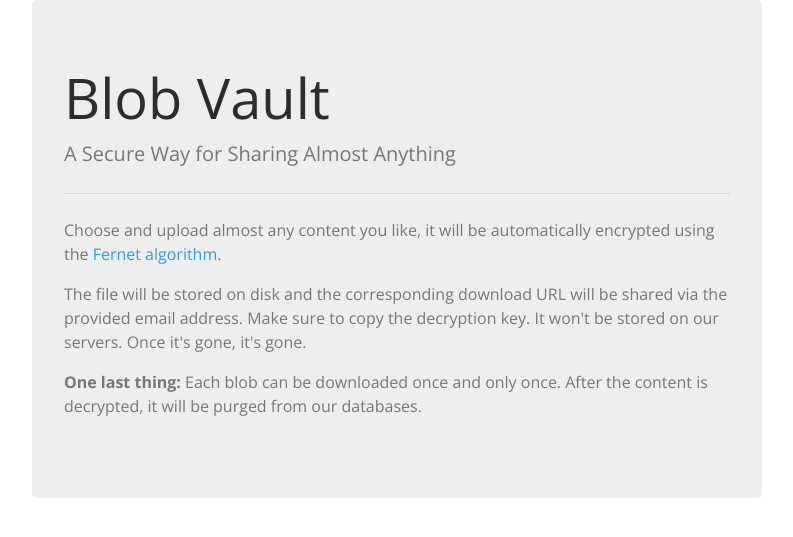
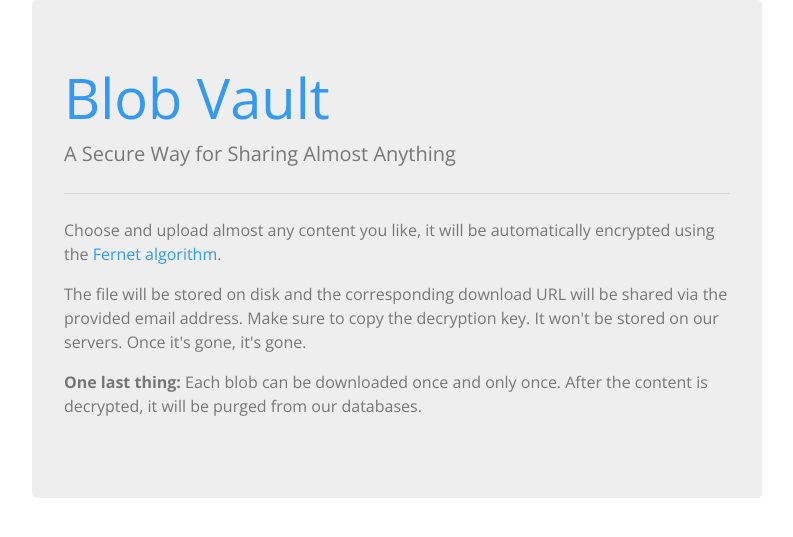
Before and after one commit to shimst3r/blobvault, a Django app: template app/templates/app/base.html in a window 1280 px wide. Shown: the top 537 px of the page, without its empty margins (243-1036 px from the left). Run offline with Django 3.2, Linux system fonts and the light colour scheme; the template is opened without the code that fills it, so the values that code supplies are empty; some libraries are stand-ins or nearby versions.

Commit message:
Make page title a link

```diff
--- a/app/templates/app/base.html
+++ b/app/templates/app/base.html
@@ -29,7 +29,7 @@
       <div class="row justify-content-center">
         <div class="col-8">
           <div class="jumbotron">
-            <h1 class="display-4">Blob Vault</h1>
+            <h1 class="display-4"><a href="{% url 'app:upload-file' %}">Blob Vault</a></h1>
             <p class="lead">A Secure Way for Sharing Almost Anything</p>
 
             <hr class="my-4" />
```
